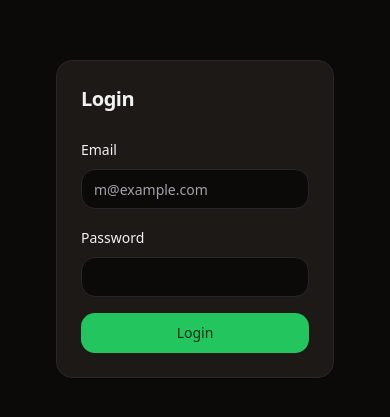
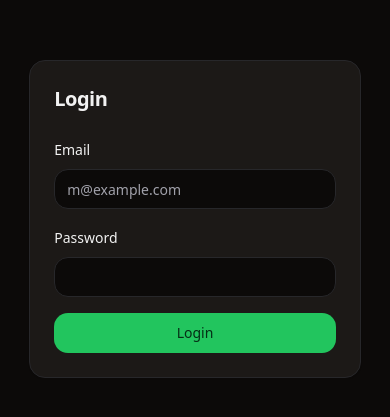
Before and after one commit to aidrecabrera/polybin-app, a React (Vite) app: page /prediction in a window 390 px wide. Shown: the part 203-620 px from the top of the page. Built offline with nearby package versions, Linux system fonts and the light colour scheme; no server answers.

Commit message:
chore: update login form layout for improved responsiveness

```diff
--- a/src/components/login.tsx
+++ b/src/components/login.tsx
@@ -55,7 +55,7 @@ export function LoginForm() {
   }
 
   return (
-    <Card className="max-w-md mx-auto">
+    <Card className="w-full sm:w-[400px] max-w-[85%] sm:max-w-md mx-auto">
       <CardHeader>
         <CardTitle className="text-xl">Login</CardTitle>
       </CardHeader>
```
